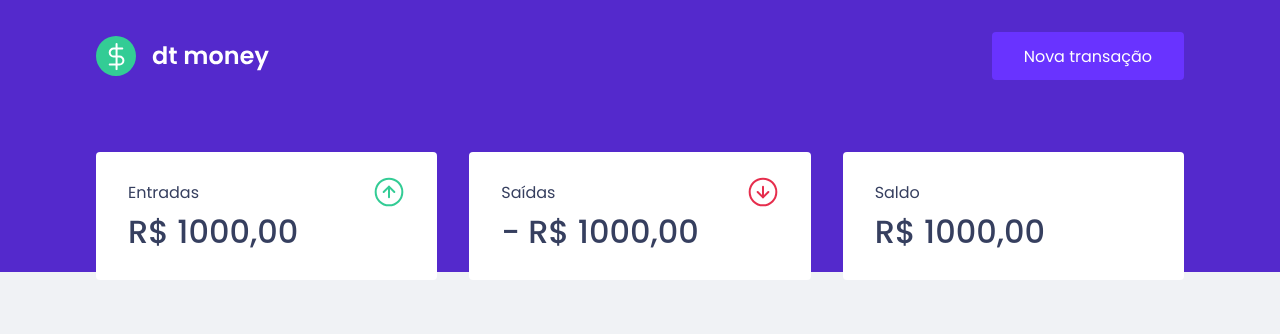
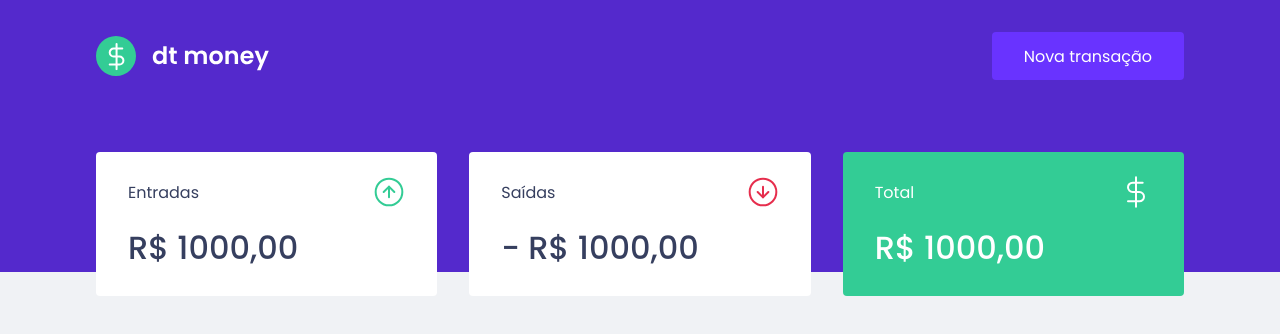
Before and after one commit to Gabriel0109/RocketSeatCourse, a React (Create React App) app in the folder ignite/React/chapter_II/detmoney/: page / in a window 1280 px wide. Shown: the top 334 px of the page. Built offline with nearby package versions, Linux system fonts and the light colour scheme.

Commit message:
fix bg color

```diff
--- a/ignite/React/chapter_II/detmoney/src/components/Summary/index.tsx
+++ b/ignite/React/chapter_II/detmoney/src/components/Summary/index.tsx
@@ -23,9 +23,9 @@ export function Summary() {
                     - R$ 1000,00
                 </strong>
             </div>
-            <div>
+            <div className="highlight-background">
                 <header>
-                    <p>Saldo</p>
+                    <p>Total</p>
                     <img src={totalIcon} alt="" />
                 </header>
                 <strong>
--- a/ignite/React/chapter_II/detmoney/src/components/Summary/styles.ts
+++ b/ignite/React/chapter_II/detmoney/src/components/Summary/styles.ts
@@ -16,10 +16,15 @@ export const Container = styled.div`
             justify-content: space-between;
         }
         strong {
+            display: block;
             font-size: 2rem;
             margin-top: 1rem;
             font-weight: 500;
             line-height:3rem
         }
+        &.highlight-background {
+            background-color: var(--green);
+            color: #fff;
+        }
     }
 `
--- a/ignite/React/chapter_II/detmoney/src/styles/global.ts
+++ b/ignite/React/chapter_II/detmoney/src/styles/global.ts
@@ -4,6 +4,7 @@ export const GlobalStyle = createGlobalStyle`
         --background: #f0f2f5;
         --red: #E52E4D;
         --blue: #5429cc;
+        --green: #33cc95;
         --blue-light: #6933FF;
         --text-title: #363F5F;
         --text-body: #969cb3;
```
